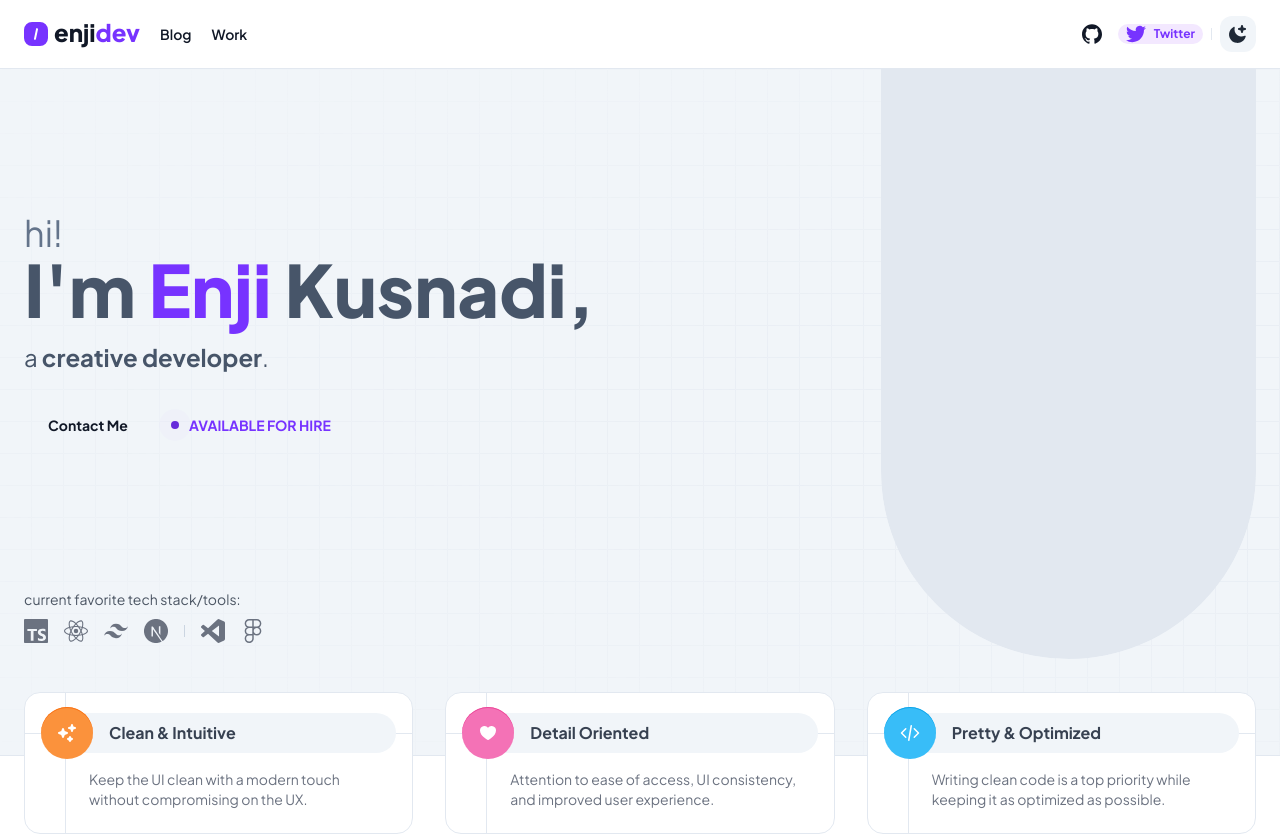
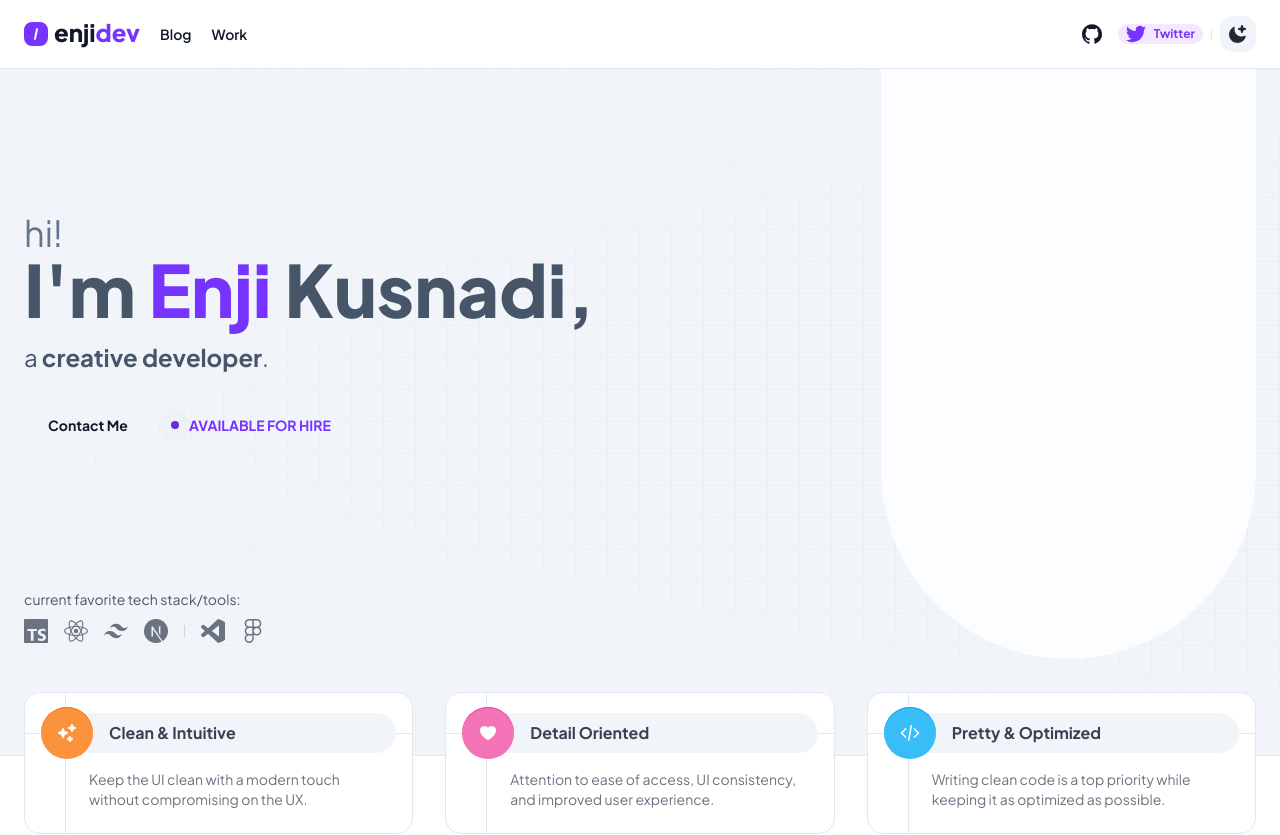
Before and after one commit to enjidev/enji.dev, a Next.js app: page / in a window 1280 px wide. Shown: the top 835 px of the page. Built offline with nearby package versions, Linux system fonts and the light colour scheme; no server answers.

Commit message:
chore: change header image background color

```diff
--- a/src/components/Header/HeaderImage.tsx
+++ b/src/components/Header/HeaderImage.tsx
@@ -15,8 +15,8 @@ const HeaderImage = () => {
     >
       <div
         className={clsx(
-          'absolute top-0 right-0 h-[590px] w-[375px] rounded-b-full bg-slate-200',
-          'dark:bg-slate-800'
+          'absolute top-0 right-0 h-[590px] w-[375px] rounded-b-full bg-white/80',
+          'dark:bg-slate-900/60'
         )}
       >
         <motion.div
```
